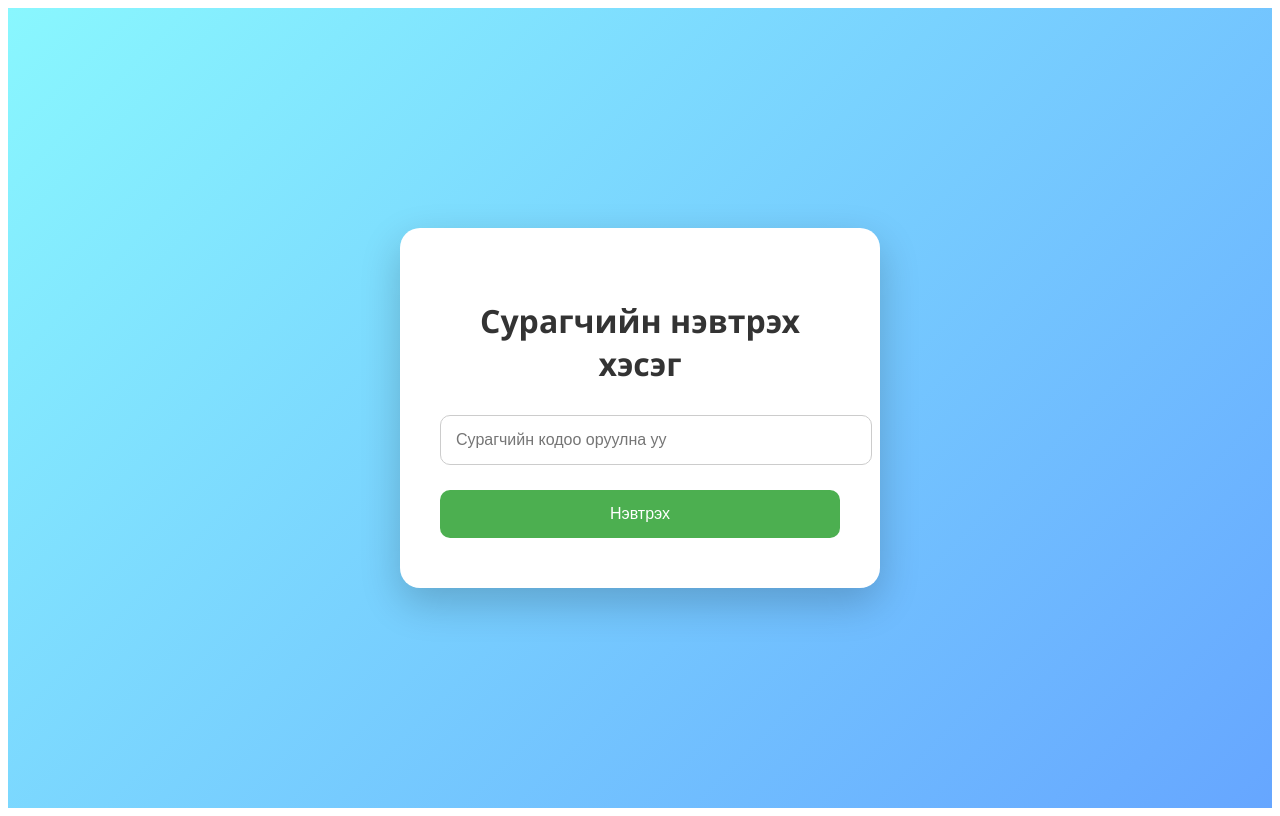
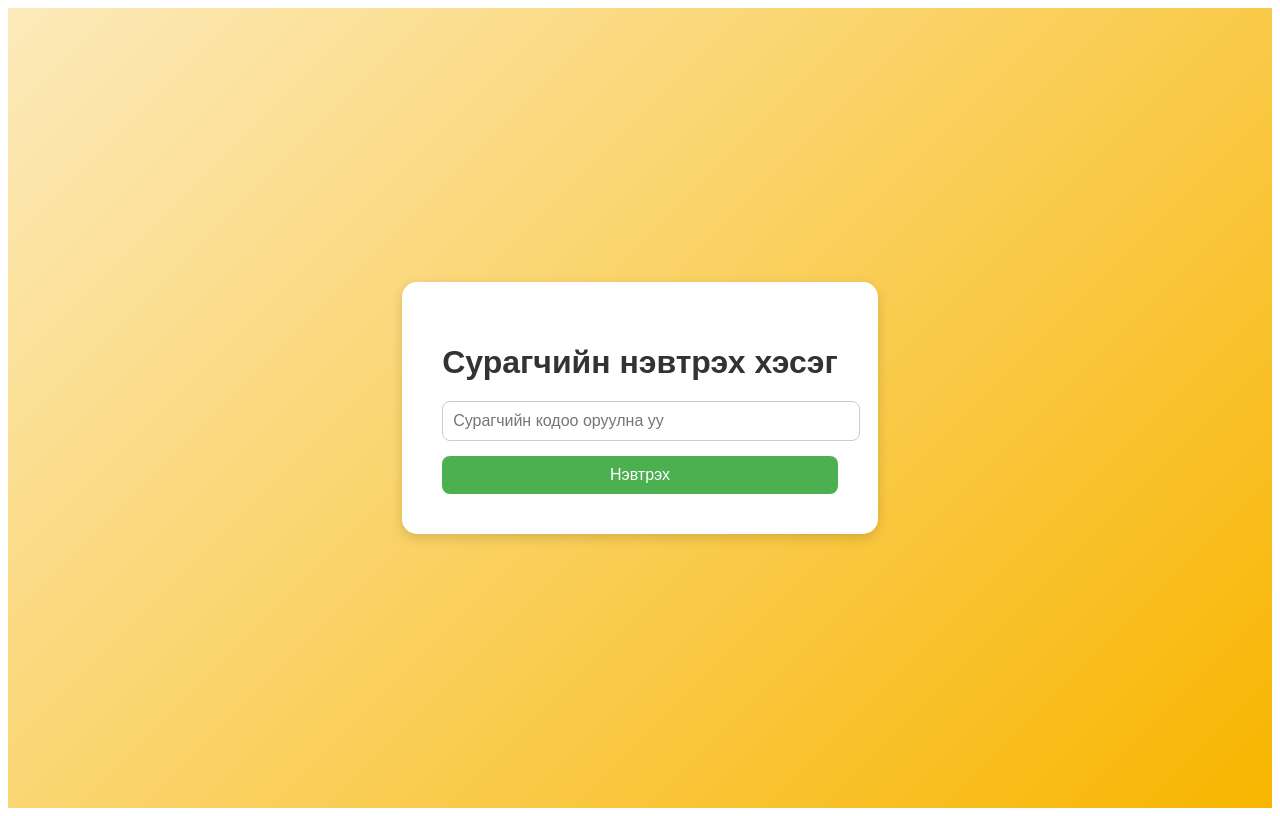
Before and after one commit to bolortuka45-max/school-survey-realtime, a React (Create React App) app in the folder frontend/: page / in a window 1280 px wide. Built offline with nearby package versions, Linux system fonts and the light colour scheme.

Commit message:
Update LoginPage.js

```diff
--- a/frontend/src/LoginPage.js
+++ b/frontend/src/LoginPage.js
@@ -29,17 +29,6 @@ function LoginPage() {
       alert("❌ Буруу код байна!");
       return;
     }
-
-    await fetch("https://YOUR_BACKEND_URL/submit", {
-      method: "POST",
-      headers: { "Content-Type": "application/json" },
-      body: JSON.stringify({
-        name: student.name,
-        code: student.code,
-        timestamp: Date.now(),
-      }),
-    });
-
     alert(`✅ Сайн байна уу, ${student.name}! Амжилттай нэвтэрлээ.`);
     setCode("");
   };
@@ -47,29 +36,25 @@ function LoginPage() {
   return (
     <div
       style={{
-        height: "100vh",
         display: "flex",
         justifyContent: "center",
         alignItems: "center",
-        background: "linear-gradient(135deg, #89f7fe 0%, #66a6ff 100%)",
-        fontFamily: "'Segoe UI', Tahoma, Geneva, Verdana, sans-serif",
+        height: "100vh",
+        background: "linear-gradient(135deg, #fceabb, #f8b500)",
+        fontFamily: "Arial, sans-serif",
       }}
     >
       <div
         style={{
-          backgroundColor: "white",
-          padding: "50px 40px",
-          borderRadius: "20px",
-          boxShadow: "0 15px 40px rgba(0,0,0,0.2)",
+          background: "white",
+          padding: "40px",
+          borderRadius: "15px",
+          boxShadow: "0 4px 12px rgba(0,0,0,0.15)",
           textAlign: "center",
-          width: "100%",
-          maxWidth: "400px",
-          transition: "transform 0.3s",
+          minWidth: "300px",
         }}
-        onMouseEnter={(e) => (e.currentTarget.style.transform = "scale(1.05)")}
-        onMouseLeave={(e) => (e.currentTarget.style.transform = "scale(1)")}
       >
-        <h1 style={{ marginBottom: "30px", color: "#333" }}>Сурагчийн нэвтрэх хэсэг</h1>
+        <h1 style={{ marginBottom: "20px", color: "#333" }}>Сурагчийн нэвтрэх хэсэг</h1>
         <form onSubmit={handleSubmit}>
           <input
             type="text"
@@ -77,33 +62,26 @@ function LoginPage() {
             onChange={(e) => setCode(e.target.value)}
             placeholder="Сурагчийн кодоо оруулна уу"
             style={{
-              padding: "15px",
+              padding: "10px",
               fontSize: "16px",
               width: "100%",
-              marginBottom: "25px",
-              borderRadius: "10px",
+              marginBottom: "15px",
+              borderRadius: "8px",
               border: "1px solid #ccc",
-              outline: "none",
-              transition: "border-color 0.3s",
             }}
-            onFocus={(e) => (e.target.style.borderColor = "#4CAF50")}
-            onBlur={(e) => (e.target.style.borderColor = "#ccc")}
           />
           <button
             type="submit"
             style={{
-              width: "100%",
-              padding: "15px",
+              padding: "10px 20px",
               fontSize: "16px",
               backgroundColor: "#4CAF50",
               color: "white",
               border: "none",
-              borderRadius: "10px",
+              borderRadius: "8px",
               cursor: "pointer",
-              transition: "background-color 0.3s",
+              width: "100%",
             }}
-            onMouseEnter={(e) => (e.currentTarget.style.backgroundColor = "#45a049")}
-            onMouseLeave={(e) => (e.currentTarget.style.backgroundColor = "#4CAF50")}
           >
             Нэвтрэх
           </button>
```
